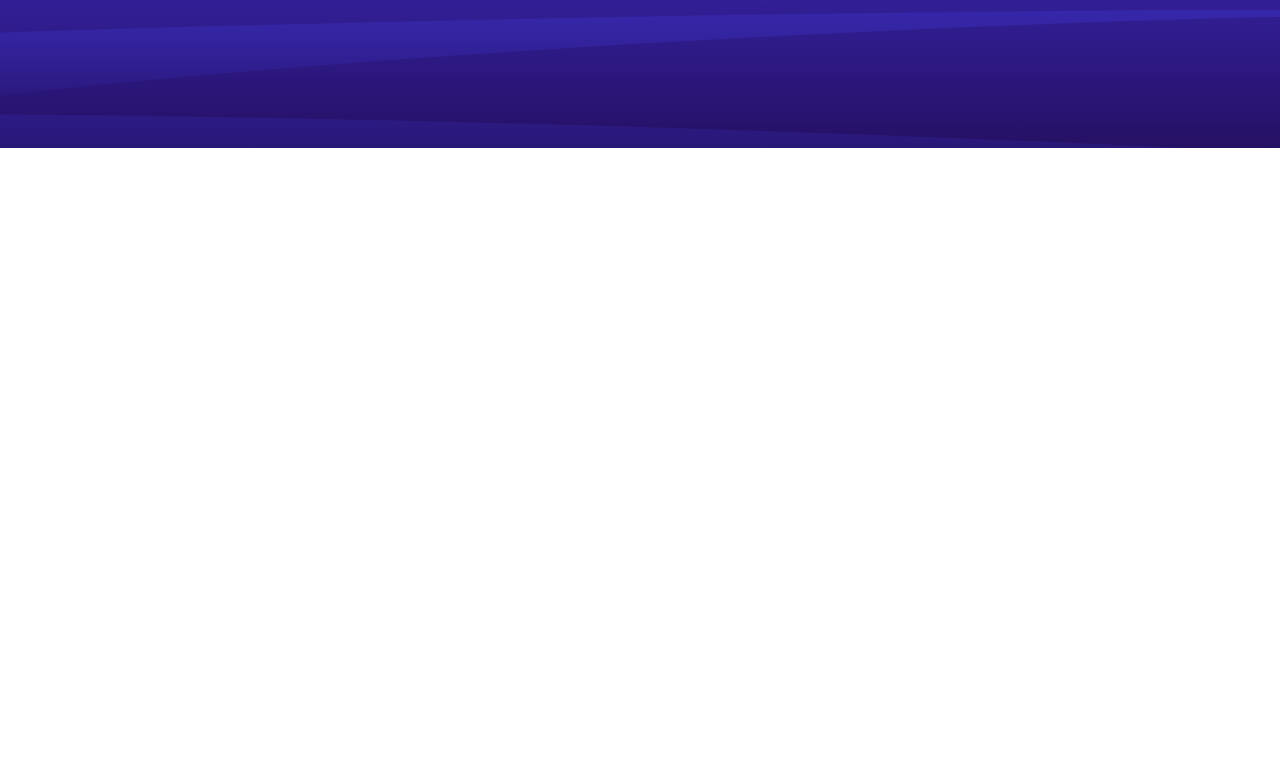
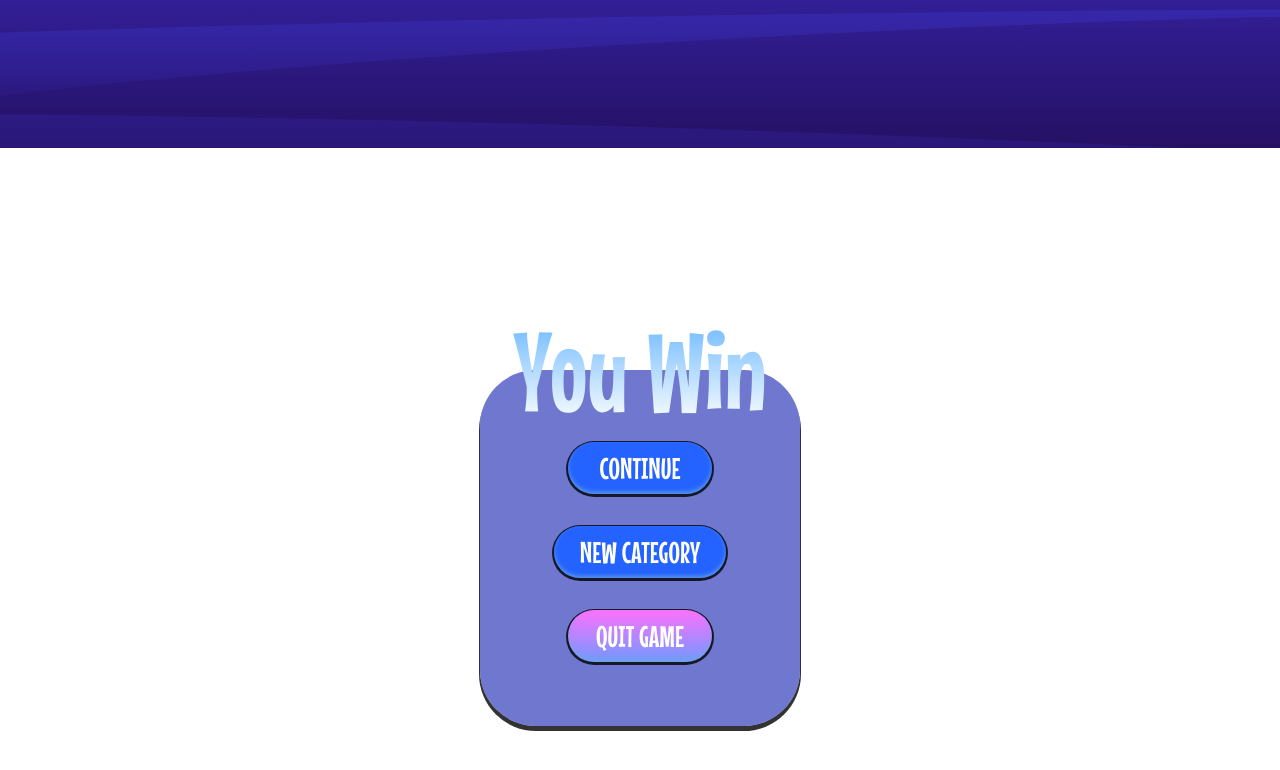
Before and after one commit to AlexandruStefanGherhes/Hangman, a React (Vite) app: page / in a window 1280 px wide. Shown: the part 652-1422 px from the top of the page. Before the commit the page ends 800 px from the top, so only its background shows below. Built offline with nearby package versions, Linux system fonts and the light colour scheme.

Commit message:
Update App.tsx

```diff
--- a/src/App.tsx
+++ b/src/App.tsx
@@ -19,7 +19,7 @@ function App() {
   const [selectedLetters,setSelectedLetters] = useState<string[]>([])
   const [lives,setLives] = useState<number>(8)
   const [pause,setPause] = useState<Pause>({isPause:false})
-  const [gameWon,setGameWon] = useState<GameWon>({isWon:false})
+  const [gameWon,setGameWon] = useState<GameWon>({isWon:true})
   const [gameLost,setGameLost] = useState<GameLost>({isLost:false})
   // console.log(pause);
 
```
